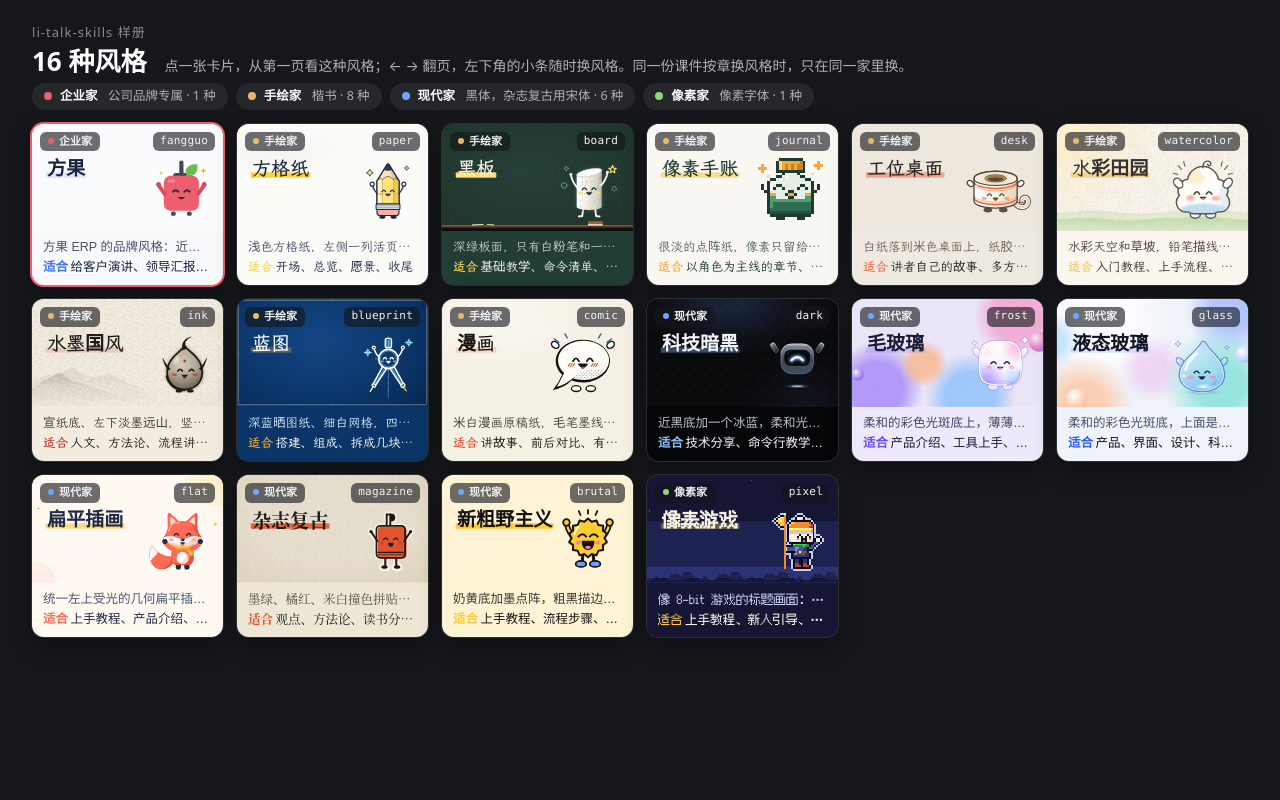
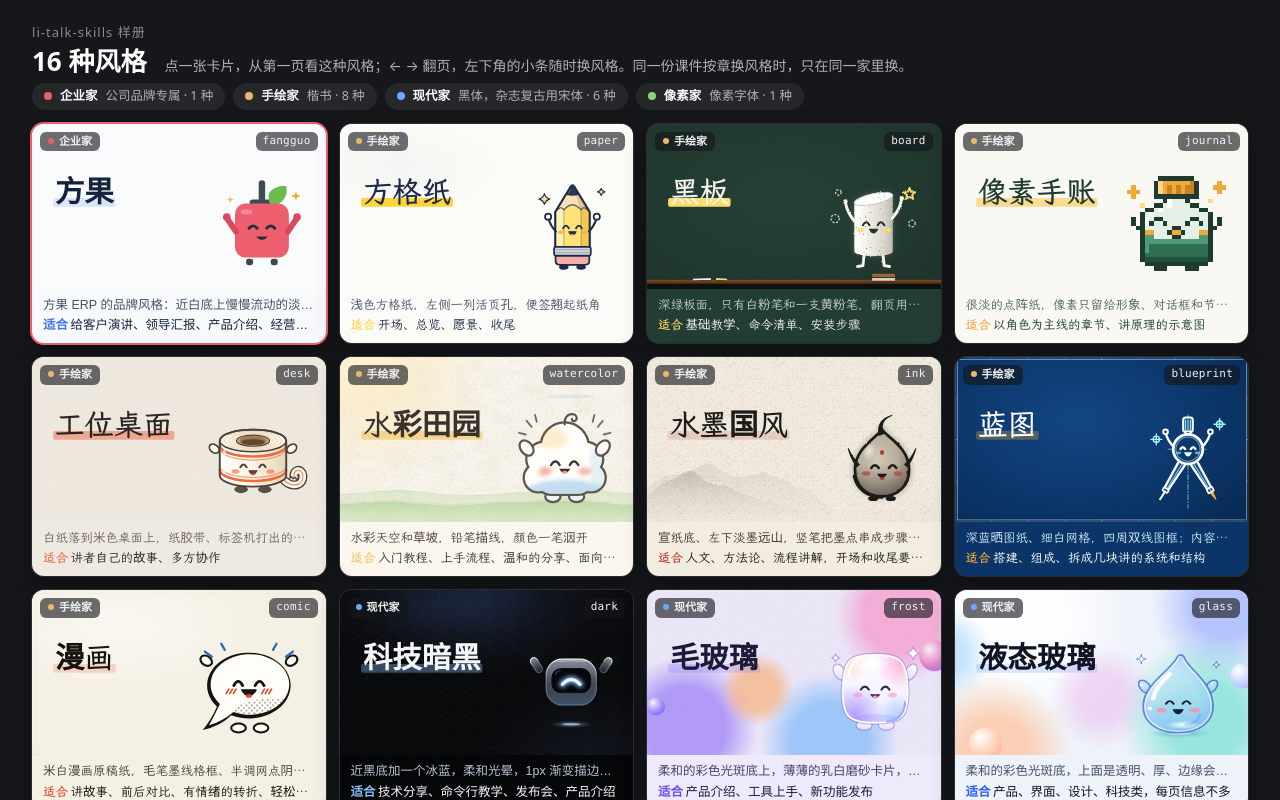
Before and after one commit to xiaoli1999/li-talk-skills, a plain HTML site: page skills/li-talk-skills/template/gallery.html in a window 1280 px wide. Drawn offline with Linux system fonts and the light colour scheme.

Commit message:
样册首页排成方阵：16 种风格 4 列 4 行，整块居中，一屏放下，方便截图
- 列数取风格数的平方根向上取整；卡片宽度按窗口宽、高里更紧的那个算，标题区跟网格对齐
- 窗口太小（手机、很矮的窗口）退回按宽度定的列数，可以滚动
- 重新生成 manifest

```diff
--- a/skills/li-talk-skills/template/gallery.html
+++ b/skills/li-talk-skills/template/gallery.html
@@ -298,18 +298,24 @@ window.LI_TALK_STYLES = [
     try { box.focus({ preventScroll: true }); } catch (e) { /* 老浏览器不认参数 */ }
 
     // 缩小的舞台按卡片宽度缩放
-    // 列数：从 4 到 8 列里挑卡片最大、又能整屏放下的那个；都放不下（窗口太矮或太窄）就退回 CSS 的列数，允许滚动
+    // 排成方阵：16 种就是 4 列 4 行，整块居中，方便一张图截下全部风格。
+    // 卡片宽度取「按窗口宽度能放多宽」和「按窗口高度能放多宽」里小的那个，保证一屏放下；
+    // 算出来太小（手机、很矮的窗口）就退回 CSS 的列数，允许滚动
     var layout = function () {
-      var n = grid.children.length, W = wrap.clientWidth, gap = 14;
-      var top = grid.getBoundingClientRect().top - box.getBoundingClientRect().top + box.scrollTop;
-      var avail = box.clientHeight - top - 24, info = 52, best = 0;
-      for (var c = 4; c <= 8; c++) {
-        var cw = (W - (c - 1) * gap) / c, rows = Math.ceil(n / c);
-        var h = rows * (cw * 9 / 16 + info) + (rows - 1) * gap;
-        if (h <= avail && cw >= 150 && cw > best) { best = cw; grid.style.gridTemplateColumns = 'repeat(' + c + ', minmax(0, 1fr))'; }
+      var n = grid.children.length, gap = 14, info = 52, pad = 64;
+      var c = Math.ceil(Math.sqrt(n)), rows = Math.ceil(n / c);
+      wrap.style.maxWidth = '';
+      for (var pass = 0; pass < 2; pass++) {   // 第二遍：标题区宽度变了可能换行，高度跟着变，再算一次
+        var top = grid.getBoundingClientRect().top - box.getBoundingClientRect().top + box.scrollTop;
+        var avail = box.clientHeight - top - 32;
+        var byW = (box.clientWidth - pad - (c - 1) * gap) / c;
+        var byH = ((avail - (rows - 1) * gap) / rows - info) * 16 / 9;
+        var cw = Math.floor(Math.min(byW, byH));
+        if (cw < 170) { grid.style.gridTemplateColumns = ''; wrap.style.maxWidth = ''; box.classList.remove('sv-fit'); return; }
+        grid.style.gridTemplateColumns = 'repeat(' + c + ', ' + cw + 'px)';
+        wrap.style.maxWidth = (c * cw + (c - 1) * gap + pad) + 'px';
       }
-      if (!best) grid.style.gridTemplateColumns = '';
-      box.classList.toggle('sv-fit', !!best);
+      box.classList.add('sv-fit');
     };
     var fit = function () { layout(); minis.forEach(function (m) { var w = m.parentNode.clientWidth; if (w) m.style.transform = 'scale(' + (w / 1920) + ')'; }); };
     fit();
```
Also changed, not shown: skills/li-talk-skills/manifest.json.
